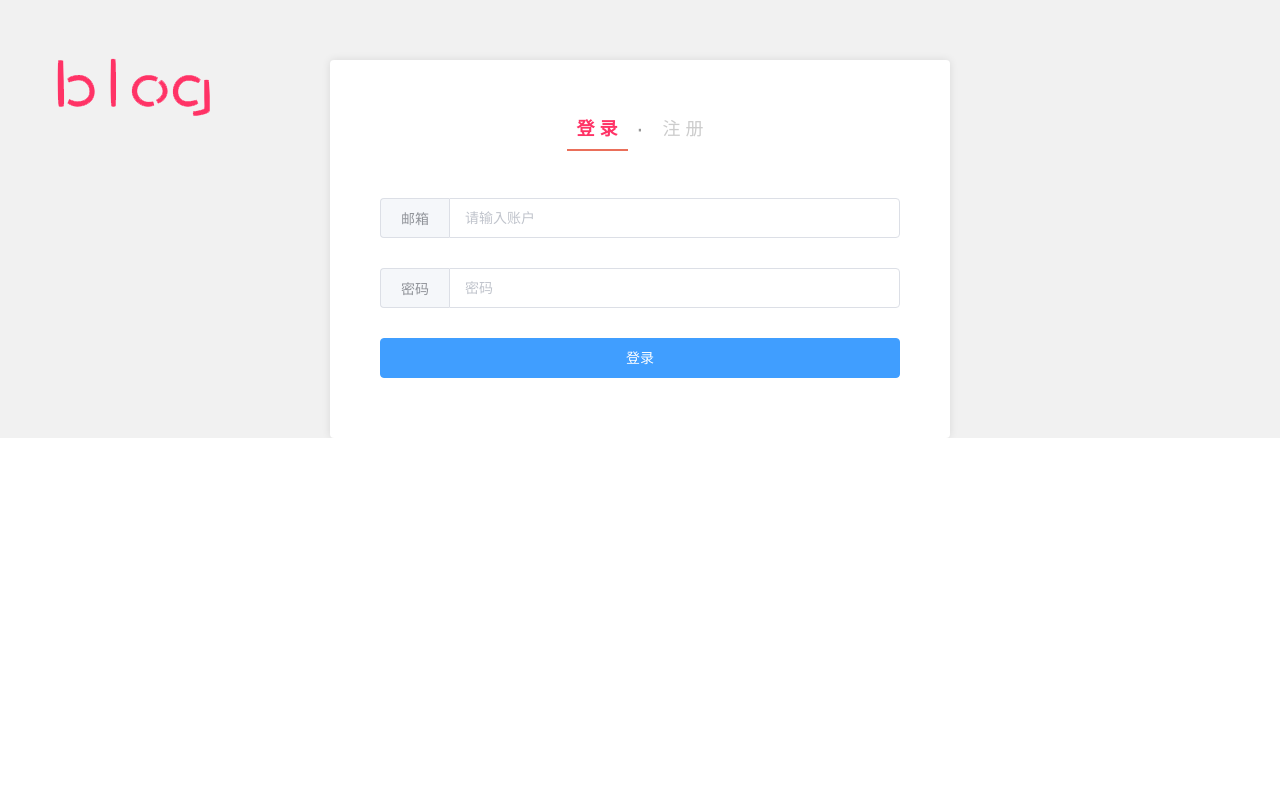
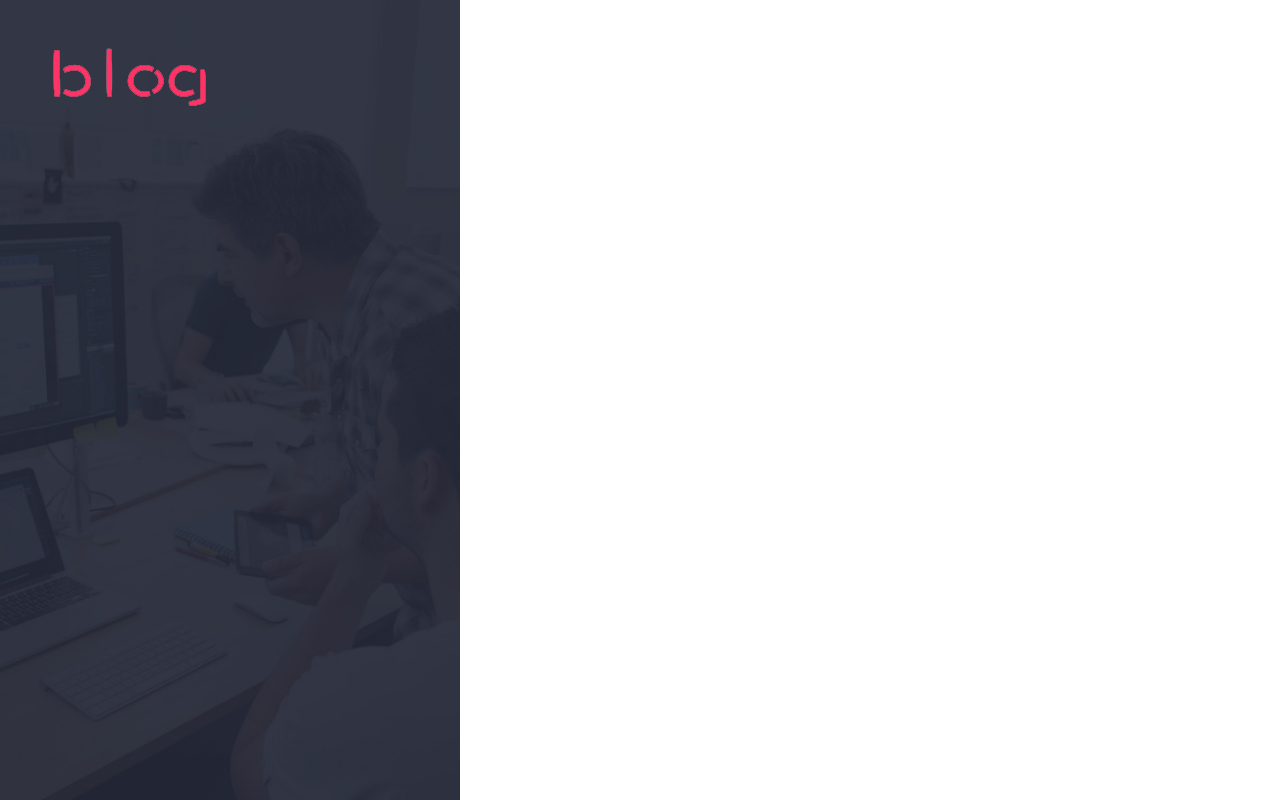
Before and after one commit to CoderTeng97/tblog-web, a Vue app: page /#/ in a window 1280 px wide. Built offline with nearby package versions, Linux system fonts and the light colour scheme; a small style sheet from the web is missing; what vue-awesome-swiper, vue-cookies would draw is missing.

Commit message:
login-html

```diff
--- a/src/App.vue
+++ b/src/App.vue
@@ -22,6 +22,7 @@ export default {
 <style>
 #app {
   height: 100%;
+  font-family: "Helvetica Neue",Helvetica,"PingFang SC","Hiragino Sans GB","Microsoft YaHei","微软雅黑",Arial,sans-serif;
 }
 body{
   margin: 0;
--- a/src/pages/login/Login.vue
+++ b/src/pages/login/Login.vue
@@ -1,42 +1,5 @@
 <template>
-  <div class="login">
-    <div class="logo">
-      <a href="/">
-        <img src="../../assets/logo.png" alt="Logo" />
-      </a>
-    </div>
-    <!-- form -->
-    <div class="main">
-      <el-form ref="form" :model="loginForm" class="login-form" autocomplete="on" label-position="left">
-        <h4 class="title">
-          <div class="normal-title">
-            <a class="active" href="/sign_in">登 录</a>
-            <b>·</b>
-            <a id="js-sign-up-btn" class href="/sign_up">注 册</a>
-          </div>
-        </h4>
-
-        <el-input
-          :class="username"
-          style="padding-bottom:30px;"
-          v-model="loginForm.username"
-          placeholder="请输入账户" >
-          <template slot="prepend">邮箱</template>
-        </el-input>
-
-        <el-input v-model="loginForm.password" placeholder="密码" style="padding-bottom:30px;">
-          <template slot="prepend">密码</template>
-        </el-input>
-
-        <el-button
-          :loading="loading"
-          type="primary"
-          style="width:100%;margin-bottom:30px;"
-          @click.native.prevent="handleLogin"
-        >登录</el-button>
-      </el-form>
-    </div>
-  </div>
+ <login-swiper></login-swiper>
 </template>
 
 <script>
@@ -49,18 +12,27 @@ export default {
     return {
       loginForm: {
         username: "",
-        password: ""
+        password: "",
+        role: ""
       },
       loading: false,
+      options: [
+        {
+          value: "",
+          label: "贡献值"
+        },
+        {
+          value: "",
+          label: "开发者"
+        }
+      ]
     };
   },
   methods: {
     handleLogin() {
       this.$router.push({ name: "release" });
     },
-    username() {
-
-    }
+    username() {}
   }
 };
 </script>
@@ -68,60 +40,4 @@ export default {
 <style lang="stylus" scoped>
 @import '~@/assets/styles/main.styl';
 
-// 1vh = 1% * 视口高度  1rem = html 50px
-.login {
-  min-height: 100%;
-  width: 100%;
-  background-color: $loginbgColor;
-  overflow: hidden;
-  text-align: center;
-  font-size: 0.28rem;
-
-  .logo {
-    position: absolute;
-    top: 1.12rem;
-    margin-left: 1rem;
-  }
-
-  .main {
-    margin: 1.2rem auto 0;
-    padding: 1rem 1rem 0.6rem;
-    background-color: #fff;
-    border-radius: 0.08rem;
-    box-shadow: 0 0 0.16rem rgba(0, 0, 0, 0.1);
-    vertical-align: middle;
-    display: inline-block;
-  }
-  .login-form {
-      position: relative;
-      width: 520px;
-      max-width: 100%;
-      margin: 0 auto;
-      overflow: hidden;
-  }
-  .main .title {
-    margin: 0 auto 1rem;
-    padding: 10px;
-    font-weight: 400;
-    color: #969696;
-
-    .normal-title a {
-      font-size: 18px;
-      padding: 10px;
-      font-family: $logofont;
-      color: #ccc;
-    }
-
-    .normal-title b {
-      padding: 10px;
-      font-weight: 700;
-    }
-
-    .normal-title .active {
-      color: $logoColor;
-      font-weight: 700;
-      border-bottom: 2px solid #ea6f5a;
-    }
-  }
-}
 </style>
--- a/src/pages/login/components/LoginSwiper.vue
+++ b/src/pages/login/components/LoginSwiper.vue
@@ -1,10 +1,10 @@
 <template>
   <div class="login-page sidebar-collapse">
-    <a class="login-in">in</a>
+    <a class="login-in">
+      <img src="../../../assets/logo.png">
+    </a>
     <div class="wrapper css-1g554ij">
-      <div class="swiper-bg">
-
-      </div>
+      <div class="loginleft-bg login-bg"></div>
     </div>
   </div>
 </template>
@@ -15,7 +15,9 @@ export default {
 };
 </script>
 
-<style scoped>
+<style lang="stylus" scoped>
+@import '~@/assets/styles/main.styl';
+
 .login-in {
   cursor: pointer;
   display: block;
@@ -24,8 +26,9 @@ export default {
   top: 46px;
   z-index: 1;
 }
+
 .wrapper {
-  /* display: none; */
+  display: none;
   -webkit-box-align: center;
   align-items: center;
   -webkit-box-pack: center;
@@ -37,13 +40,31 @@ export default {
   min-height: 600px;
   height: 100%;
   overflow: hidden;
-  background: rgba(36, 40, 56, 0.65);
+  background:rgba(36, 40, 56, 0.65);
+
+  .loginleft-bg {
+    -webkit-box-align: center;
+    align-items: center;
+    -webkit-box-pack: center;
+    justify-content: center;
+    position: absolute;
+    top: 0px;
+    left: 0px;
+    width: 460px;
+    min-height: 600px;
+    height: 100%;
+    text-align: center;
+    overflow: hidden;
+    background: url("~@/assets/images/login-bg.jpg")  0% 0% / cover rgba(36, 40, 56, 0.65);
+  }
+
 }
 
 @media (min-width: 600px) {
   .login-in {
     left: 46px;
   }
+
   .css-1g554ij {
     position: fixed;
   }
@@ -53,5 +74,8 @@ export default {
   .css-1g554ij {
     display: flex;
   }
+  .login-bg {
+      display: flex;
+  }
 }
 </style>
```
Also changed, not shown: src/pages/login/components/LoginTest.vue (added, +169 -0 lines), src/assets/images/login-bg.jpg (added).
